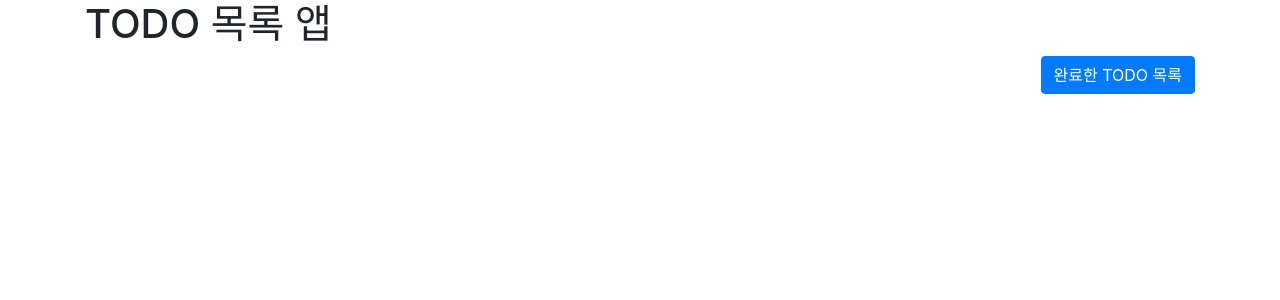
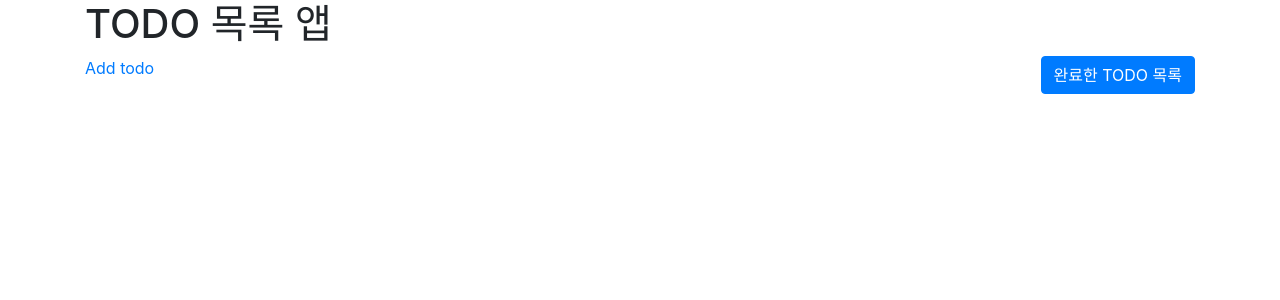
Before and after one commit to JenSeop/Django-Todo-BBS, a Django app: page /todo/ in a window 1280 px wide. Shown: the top 300 px of the page. Run offline with Django 3.2, Linux system fonts and the light colour scheme; data that the repository does not hold is empty; some libraries are stand-ins or nearby versions.

Commit message:
[23.06.21] upload update views & todo_list

```diff
--- a/todo/templates/todo/todo_list.html
+++ b/todo/templates/todo/todo_list.html
@@ -14,7 +14,7 @@
         <div class="container">
             <h1>TODO 목록 앱</h1>
             <p>
-                <a href=""><i class="bi-plus"></i></a>
+                <a href="{% url 'todo_post' %}"><i class="bi-plus"></i>Add todo</a>
                 <a href="" class="btn btn-primary" style="float:right">완료한 TODO 목록</a>
             </p>
             <ul class="list-group">
--- a/todo/views.py
+++ b/todo/views.py
@@ -1,5 +1,6 @@
 from django.shortcuts import render, redirect
 from .models import Todo
+from .forms import TodoForm
 
 def todo_list(request):
     todos = Todo.objects.filter(complete=False)
@@ -8,3 +9,14 @@ def todo_list(request):
 def todo_detail(request, pk):
     todo = Todo.objects.get(id=pk)
     return render(request, 'todo/todo_detail.html', {'todo': todo})
+
+def todo_post(request):
+    if request.method == "POST":
+        form = TodoForm(request.POST)
+        if form.is_valid():
+            todo = form.save(commit=False)
+            todo.save()
+            return redirect('todo_list')
+    else:
+        form = TodoForm()
+    return render(request, 'todo/todo_post.html', {'form': form})
```
